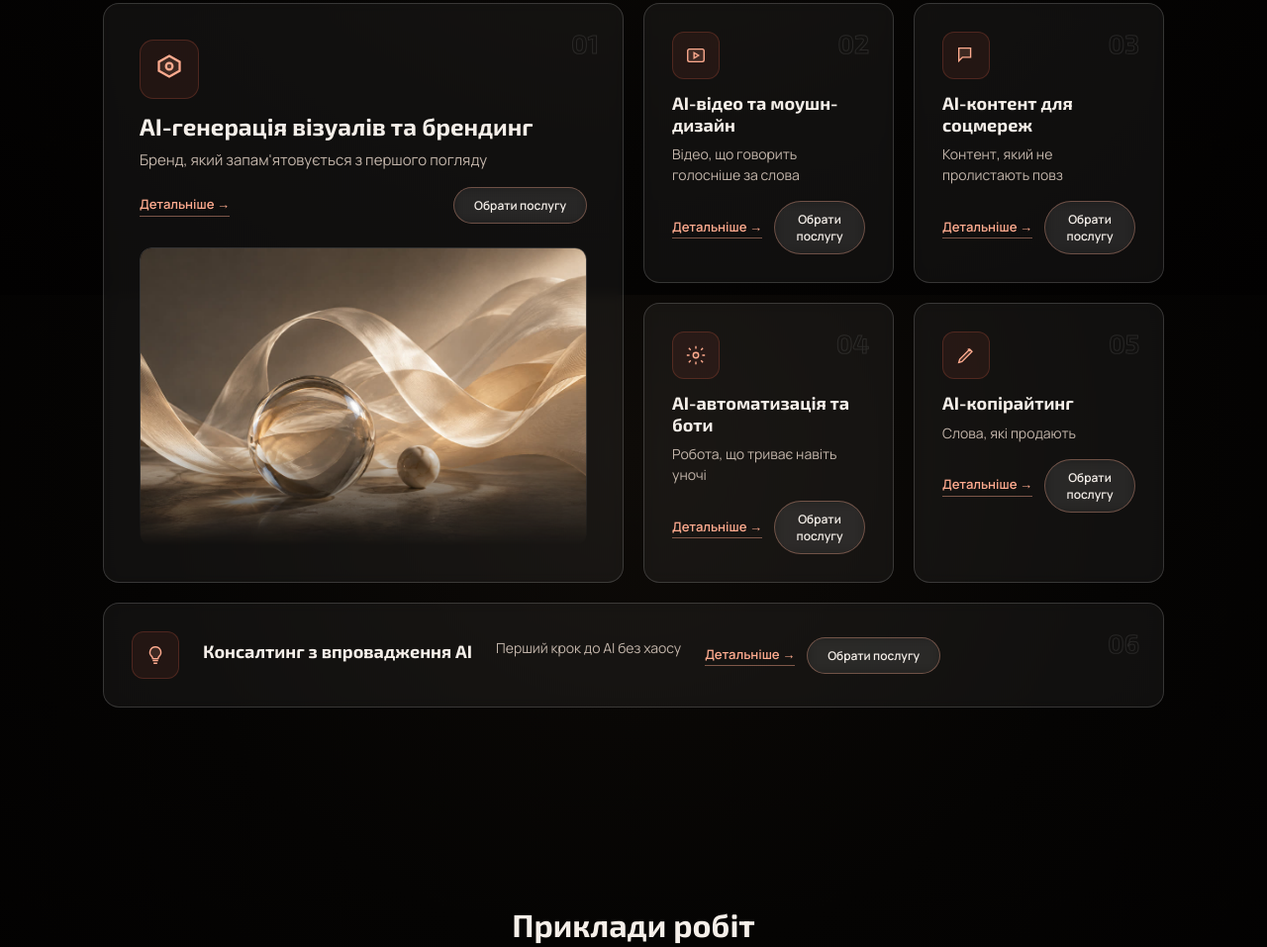
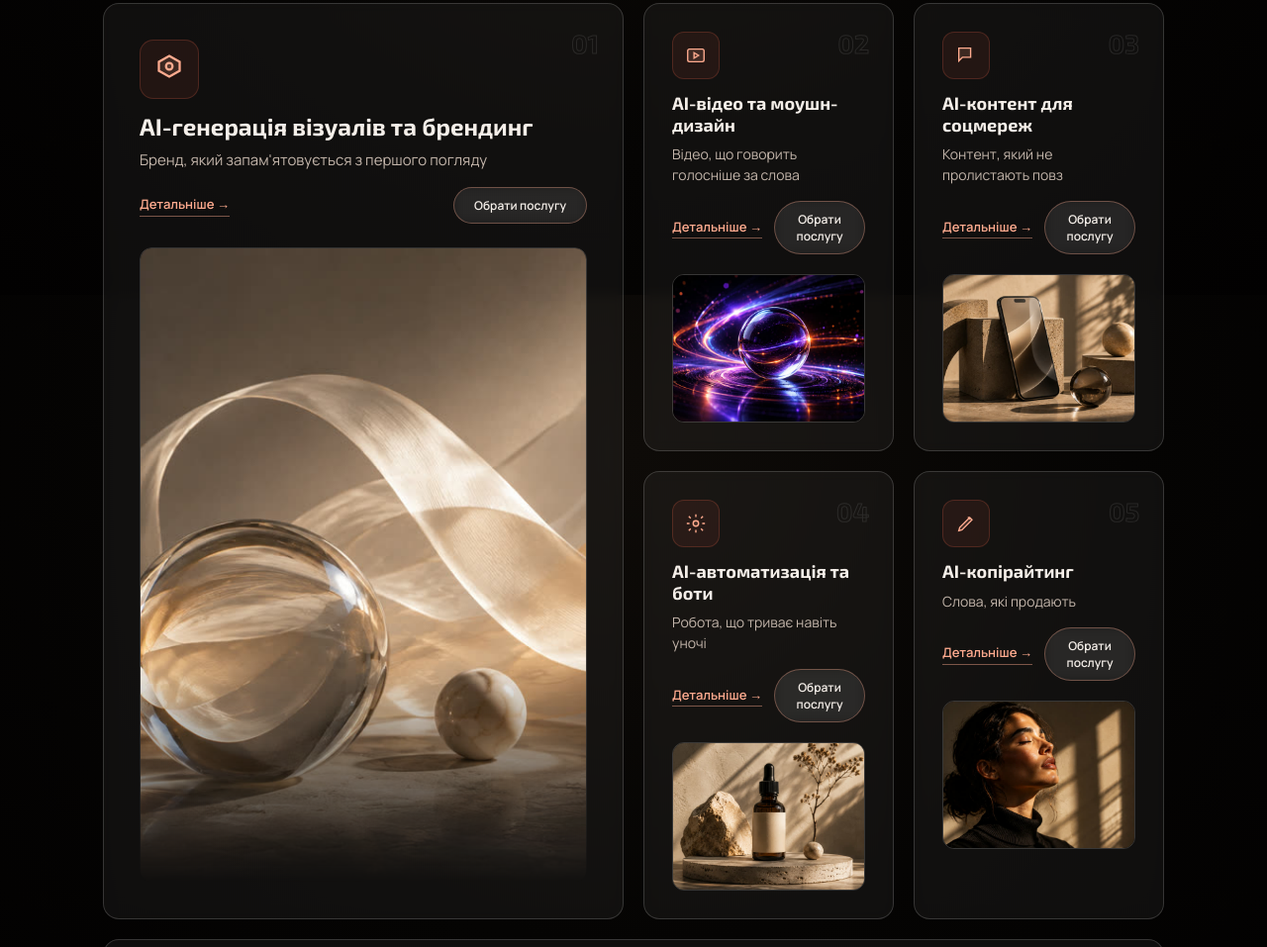
Before and after one commit to olegschnaider99-ai/nova-ai-landing, a website with bundled scripts: page index.html in a window 1280 px wide. Shown: the part 1302-2259 px from the top of the page at 99% size. Built offline with nearby package versions, Linux system fonts and the light colour scheme; animation ran at ten frames a second.

Commit message:
Extend portfolio previews to all Services grid cards for consistency
Only the featured card had a photo, leaving the other four looking
unfinished by comparison. Video/social/automation/copywriting now each
show a real portfolio piece too (fixed 150px thumbnail vs. the
featured card's flex-fill). Left the full-width closing card
(Консалтинг) as text-only — its single-row layout doesn't fit the
same treatment without a separate redesign.

```diff
--- a/css/components.css
+++ b/css/components.css
@@ -192,17 +192,15 @@
   border-radius: 14px;
 }
 
-/* Featured card preview — a real portfolio example fills the space
-   below the copy instead of sitting empty; ties the claim to proof. */
+/* Portfolio preview inside every service card — real proof of work
+   instead of icon+text alone. Fixed height by default; the featured
+   card (nth-child(1) override in sections.css) fills its tall span. */
 .service-card-preview {
-  flex: 1;
-  min-height: 0;
-  margin-top: 24px;
+  height: 150px;
+  margin-top: 20px;
   border-radius: 12px;
   overflow: hidden;
   border: 1px solid var(--border-glass);
-  mask-image: linear-gradient(to bottom, black 65%, transparent 100%);
-  -webkit-mask-image: linear-gradient(to bottom, black 65%, transparent 100%);
 }
 
 .service-card-preview img {
--- a/css/responsive.css
+++ b/css/responsive.css
@@ -14,8 +14,10 @@
     grid-row: span 1;
   }
   /* Card is no longer tall once it drops to a single row — the preview's
-     flex:1 has nothing to fill, so give it a fixed height instead. */
-  .service-card-preview {
+     flex:1 has nothing to fill, so give it a fixed height instead.
+     Matches the nth-child(1) selector specificity in sections.css so
+     this override actually wins at this breakpoint. */
+  .services-grid .service-card:nth-child(1) .service-card-preview {
     flex: none;
     height: 160px;
     margin-top: 16px;
--- a/css/sections.css
+++ b/css/sections.css
@@ -214,6 +214,15 @@
 
 .services-grid .service-card:nth-child(1) p {
   font-size: 15px;
+}
+
+.services-grid .service-card:nth-child(1) .service-card-preview {
+  flex: 1;
+  min-height: 0;
+  height: auto;
+  margin-top: 24px;
+  mask-image: linear-gradient(to bottom, black 65%, transparent 100%);
+  -webkit-mask-image: linear-gradient(to bottom, black 65%, transparent 100%);
 }
 
 .services-grid .service-card:nth-child(6) {
--- a/index.html
+++ b/index.html
@@ -88,6 +88,7 @@
             <a href="ai-video.html" class="service-detail-link" data-i18n="serviceDetail.learnMoreLink">Детальніше →</a>
             <button class="btn-chip" data-service-chip="video" type="button" data-i18n="services.cta">Обрати послугу</button>
           </div>
+          <div class="service-card-preview" aria-hidden="true"><img src="images/portfolio/portfolio-3.jpg" alt="" loading="lazy"></div>
         </article>
 
         <article class="service-card">
@@ -99,6 +100,7 @@
             <a href="ai-social.html" class="service-detail-link" data-i18n="serviceDetail.learnMoreLink">Детальніше →</a>
             <button class="btn-chip" data-service-chip="social" type="button" data-i18n="services.cta">Обрати послугу</button>
           </div>
+          <div class="service-card-preview" aria-hidden="true"><img src="images/portfolio/portfolio-5.jpg" alt="" loading="lazy"></div>
         </article>
 
         <article class="service-card">
@@ -110,6 +112,7 @@
             <a href="ai-automation.html" class="service-detail-link" data-i18n="serviceDetail.learnMoreLink">Детальніше →</a>
             <button class="btn-chip" data-service-chip="automation" type="button" data-i18n="services.cta">Обрати послугу</button>
           </div>
+          <div class="service-card-preview" aria-hidden="true"><img src="images/portfolio/portfolio-2.jpg" alt="" loading="lazy"></div>
         </article>
 
         <article class="service-card">
@@ -121,6 +124,7 @@
             <a href="ai-copywriting.html" class="service-detail-link" data-i18n="serviceDetail.learnMoreLink">Детальніше →</a>
             <button class="btn-chip" data-service-chip="copywriting" type="button" data-i18n="services.cta">Обрати послугу</button>
           </div>
+          <div class="service-card-preview" aria-hidden="true"><img src="images/portfolio/portfolio-4.jpg" alt="" loading="lazy"></div>
         </article>
 
         <article class="service-card">
```
